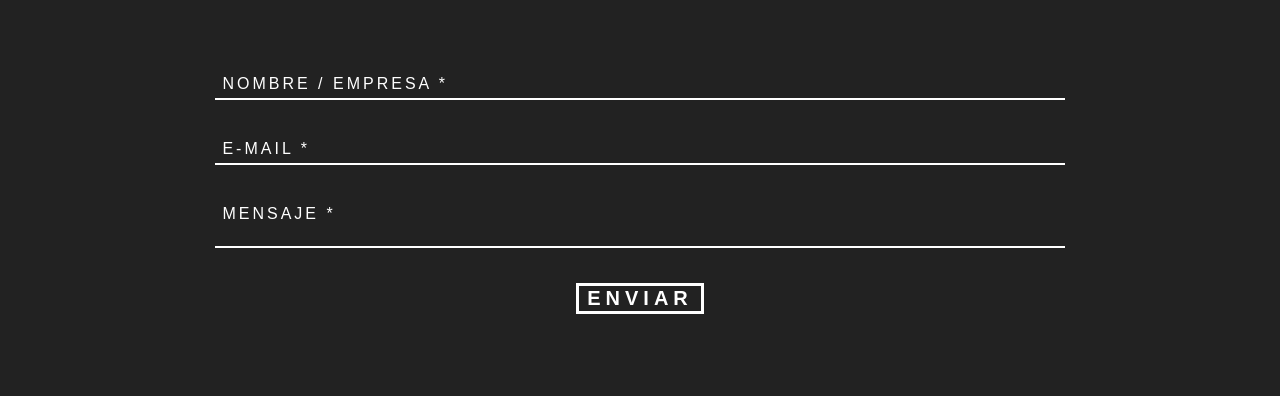
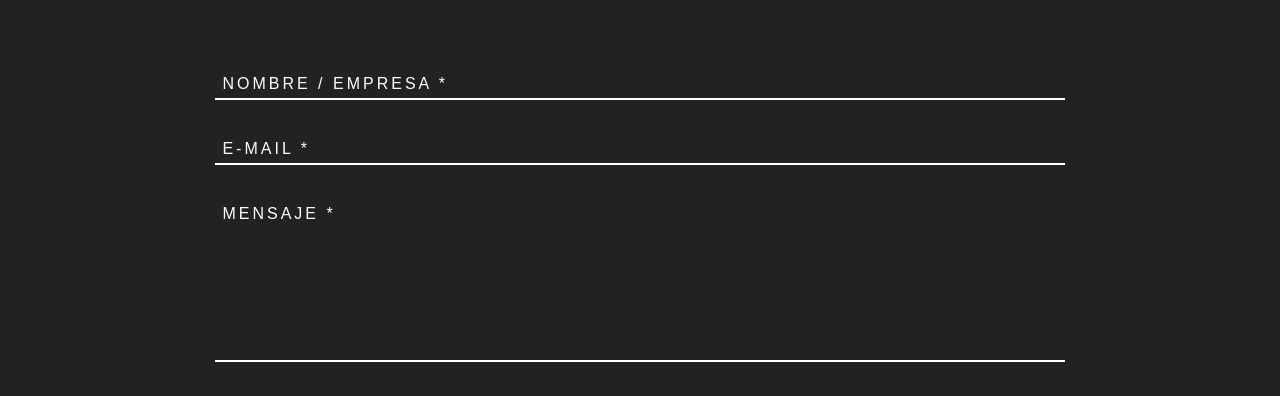
Before and after one commit to danielgonvie/polaride-webpage, a React (Create React App) app: page /contact in a window 1280 px wide. Shown: the part 556-952 px from the top of the page. Built offline with nearby package versions, Linux system fonts and the light colour scheme; a web font is replaced by a local one.

Commit message:
changed email and textareaa

```diff
--- a/src/pages/ContactPage/ContactPage.js
+++ b/src/pages/ContactPage/ContactPage.js
@@ -36,7 +36,7 @@ export default class ContactPage extends Component {
       contactMail: mail,
       messageBody: message
     }
-    console.log(e.target, "lol");
+
     emailjs.send('mailgun', process.env.REACT_APP_TEMPLATE, templateParams, process.env.REACT_APP_USERAPI)
       .then((result) => {
           console.log(result.text);
@@ -62,7 +62,7 @@ export default class ContactPage extends Component {
               <div className="form-container ">
                 <div className="contact-mobile-info smartphone">
                   <div className="contact-info">
-                    <p className="text-mobile">info@polaride.com</p>
+                    <p className="text-mobile">paula@polaride.com</p>
                     <a href="tel:+34662093346"><p className="text-mobile">+34 662 093 346</p></a>
                   </div>
                   <div className="all-logos">
--- a/src/pages/ContactPage/ContactPage.scss
+++ b/src/pages/ContactPage/ContactPage.scss
@@ -35,7 +35,6 @@
     display:flex;
     justify-content:center;
     align-items: flex-start;
-    max-height: 40vh;
     min-height: 40vh;
   }
 
@@ -100,6 +99,7 @@
     color:white;
     font-family: "Palanquin", sans-serif;
     padding:5px;
+    height: 150px;
   }
 
   textarea:focus{
```
